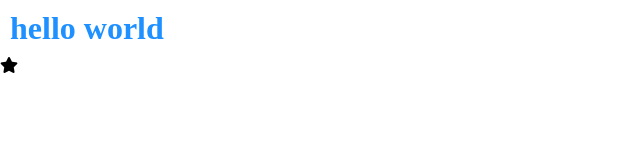
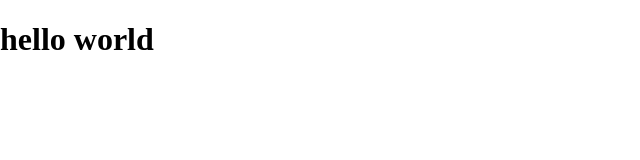
Before and after one commit to farhiyo23-H/template, a plain HTML site: page index.html in a window 1280 px wide. Shown: the whole page, without its empty margins (0-640 px from the left). Drawn offline with Linux system fonts and the light colour scheme.

Commit message:
hello world

```diff
--- a/index.html
+++ b/index.html
@@ -13,8 +13,7 @@
     <link rel="stylesheet" href="style.css">
 </head>
 <body>
-<h1 class="test">hello world </h1>
-<i class=" fa fa-star"></i>
+<h1>hello world </h1>
     <!--script-->
     <script src="script.js"></script>
 </body>
```
